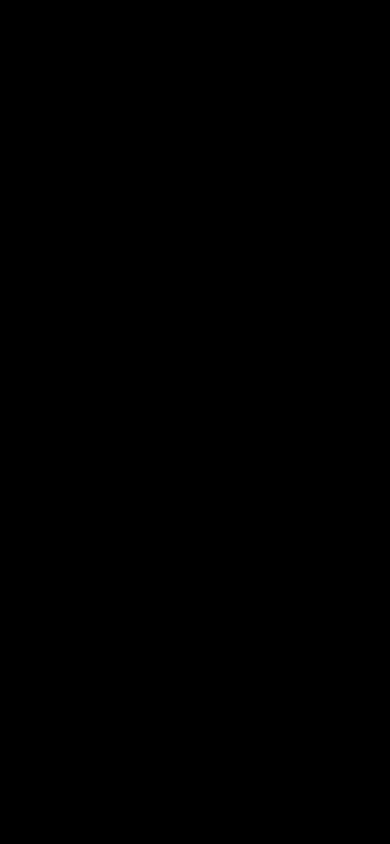
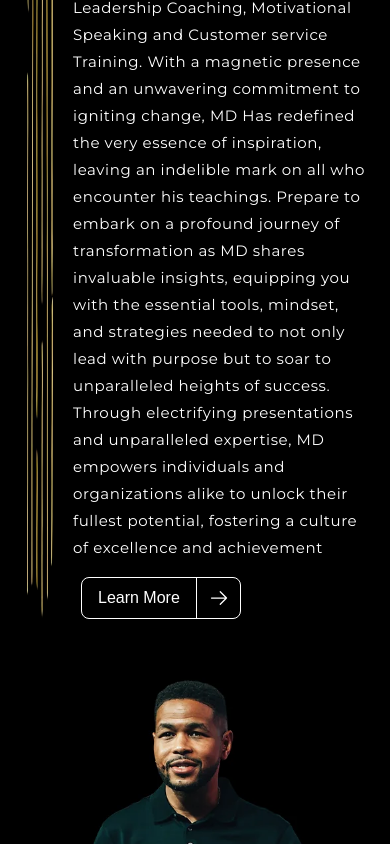
Before and after one commit to allanXQ/inky-ui, a React (Vite) app: page / in a window 390 px wide. Shown: the part 1156-2000 px from the top of the page. Before the commit the page ends 1049 px from the top, so only its background shows below. Built offline with nearby package versions, Linux system fonts and the light colour scheme; a web font is replaced by a local one.

Commit message:
responsive meet md

```diff
--- a/src/Pages/Home.jsx
+++ b/src/Pages/Home.jsx
@@ -129,7 +129,7 @@ export default function Home() {
           </div>
         </div>
       </div>
-      {/*  <div
+      {/* <div
         id="clients"
         className="flex flex-col items-center justify-center mt-52"
       >
@@ -150,10 +150,16 @@ export default function Home() {
         >
           <source src="./file.mp4" type="video/mp4" />
         </video>
-      </div>
-      <div id="meetinky" className="flex items-center justify-center gap-4">
-        <img src="./lines.png" />
-        <div className="flex flex-col gap-4 max-w-[600px]">
+      </div> */}
+      <div
+        id="meetinky"
+        className="flex items-center justify-center flex-wrap gap-4"
+      >
+        <div className="flex flex-col gap-4 max-w-[600px] px-2">
+          <div className="flex">
+            <img src="./lines.png" className="" />
+
+            <div className="flex flex-col gap-4 max-w-[600px] px-2">
               <h3 className="about-h3 text-[#F6C228]">MEET MD</h3>
               <p className="about-p1-text">
                 MD is a dynamic personality and highly sought-after resource in
@@ -164,18 +170,19 @@ export default function Home() {
               <p className="about-p2-text">
                 MD, is a trailblazing figure in the realms of Transformational
                 Leadership Coaching, Motivational Speaking and Customer service
-            Training. With a magnetic presence and an unwavering commitment to
-            igniting change, MD Has redefined the very essence of inspiration,
-            leaving an indelible mark on all who encounter his teachings.
-            Prepare to embark on a profound journey of transformation as MD
-            shares invaluable insights, equipping you with the essential tools,
-            mindset, and strategies needed to not only lead with purpose but to
-            soar to unparalleled heights of success. Through electrifying
-            presentations and unparalleled expertise, MD empowers individuals
-            and organizations alike to unlock their fullest potential, fostering
-            a culture of excellence and achievement
+                Training. With a magnetic presence and an unwavering commitment
+                to igniting change, MD Has redefined the very essence of
+                inspiration, leaving an indelible mark on all who encounter his
+                teachings. Prepare to embark on a profound journey of
+                transformation as MD shares invaluable insights, equipping you
+                with the essential tools, mindset, and strategies needed to not
+                only lead with purpose but to soar to unparalleled heights of
+                success. Through electrifying presentations and unparalleled
+                expertise, MD empowers individuals and organizations alike to
+                unlock their fullest potential, fostering a culture of
+                excellence and achievement
               </p>
-          <div className="flex items-center border border-white rounded-lg w-40 ">
+              <div className="flex items-center border border-white rounded-lg w-40 ml-2">
                 <button
                   id="about-btn"
                   className="py-2 px-4 border-r border-white"
@@ -200,9 +207,11 @@ export default function Home() {
                 </svg>
               </div>
             </div>
+          </div>
+        </div>
         <img src="./inky2.webp" />
       </div>
-      <div
+      {/* <div
         id="quote"
         className="flex flex-col items-center justify-center w-full relative"
       >
```
Lines whose indentation alone changed are shown as unchanged.
